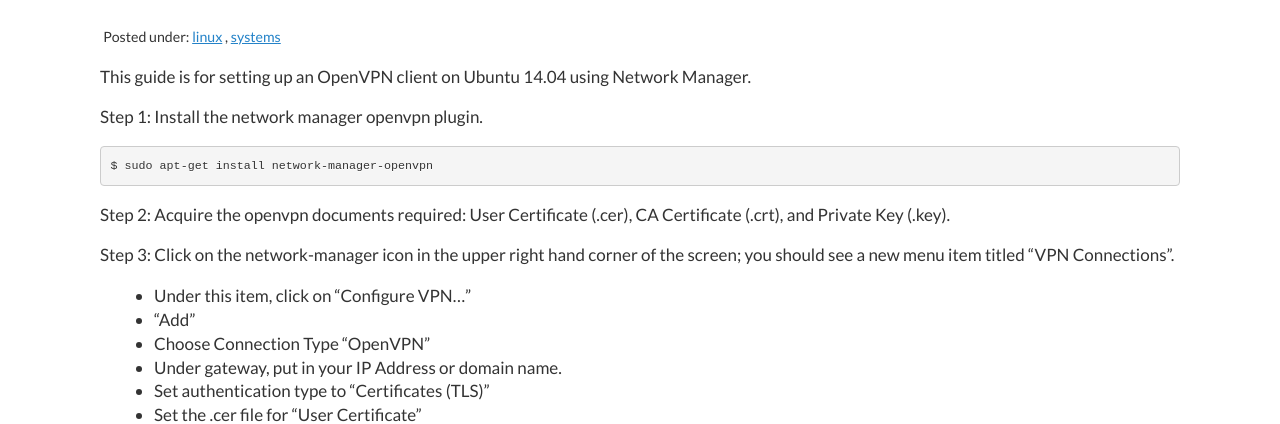
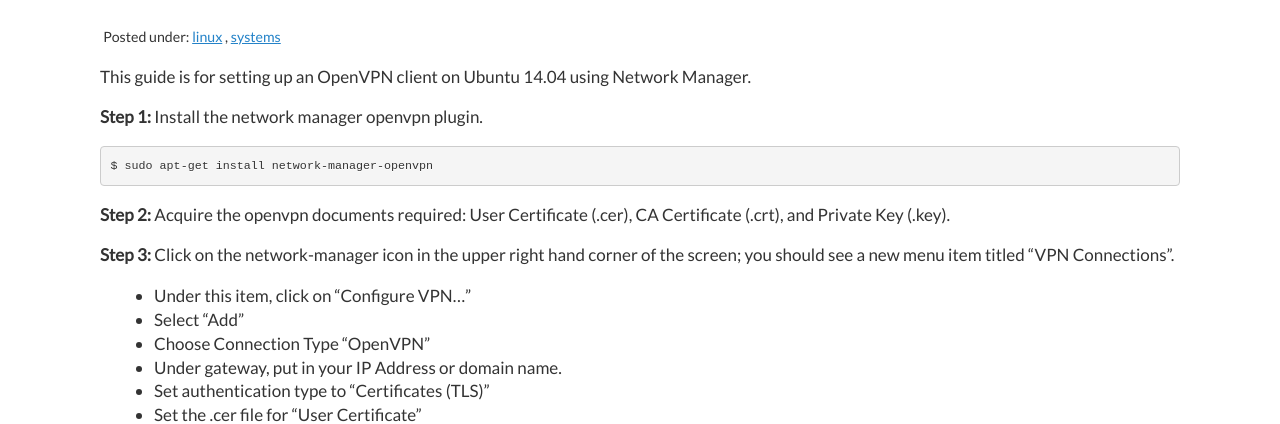
Before and after one commit to mrdanbrooks/mrdanbrooks.github.io, a Jekyll site: the page built from drafts/2016-12-21-network-manager-openvpn.md, in a window 1280 px wide and 900 px high. Shown: the part 149-573 px from the top of the window. Built offline with Jekyll 4.4.1, drawn with Linux system fonts in a browser that asks for light colours.

Commit message:
"adds changes"

````diff
--- a/drafts/2016-12-21-network-manager-openvpn.md
+++ b/drafts/2016-12-21-network-manager-openvpn.md
@@ -13,19 +13,19 @@
 
 This guide is for setting up an OpenVPN client on Ubuntu 14.04 using Network Manager.
 
-Step 1: Install the network manager openvpn plugin.
+**Step 1:** Install the network manager openvpn plugin.
 
 ```
 $ sudo apt-get install network-manager-openvpn
 ```
 
-Step 2: Acquire the openvpn documents required: User Certificate (.cer), CA Certificate (.crt), and Private Key (.key).
+**Step 2:** Acquire the openvpn documents required: User Certificate (.cer), CA Certificate (.crt), and Private Key (.key).
 
 
-Step 3: Click on the network-manager icon in the upper right hand corner of the screen; you should see a new menu item titled "VPN Connections".
+**Step 3:** Click on the network-manager icon in the upper right hand corner of the screen; you should see a new menu item titled "VPN Connections".
 
  - Under this item, click on "Configure VPN..."
- - "Add"
+ - Select "Add"
  - Choose Connection Type "OpenVPN"
  - Under gateway, put in your IP Address or domain name.
  - Set authentication type to "Certificates (TLS)"
````
